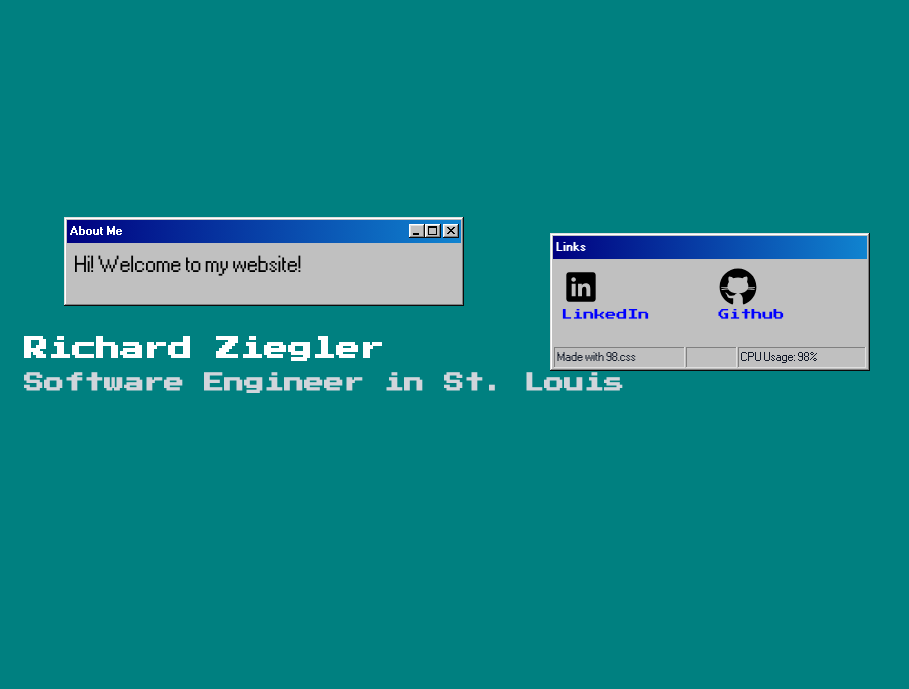
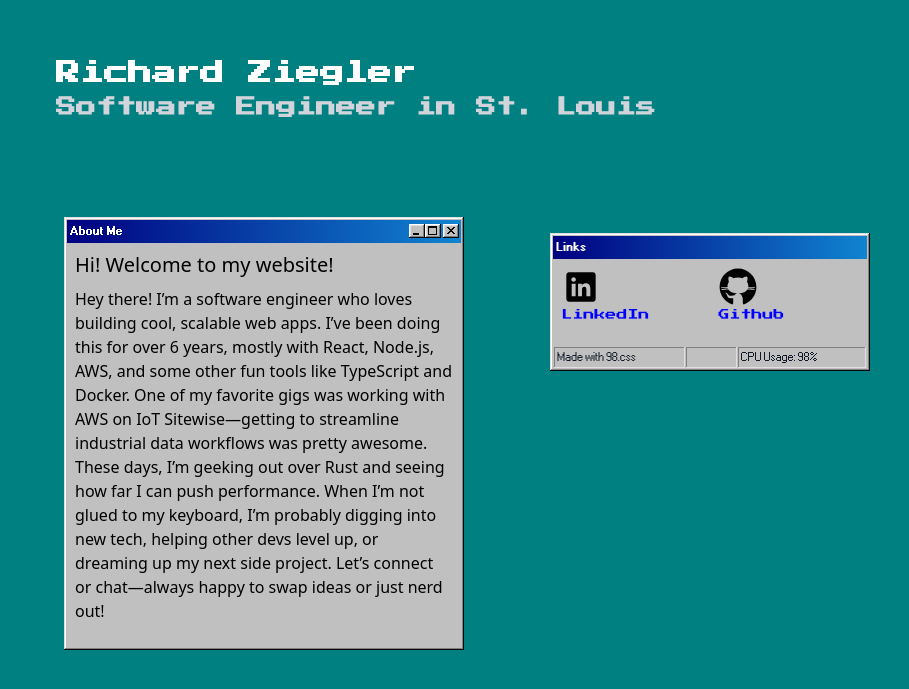
Before and after one commit to richardziegler/richardziegler.dev, an Eleventy site: page src/index.html in a window 1280 px wide. Shown: the part 103-792 px from the top of the page, without its empty margins (0-909 px from the left). Built offline with nearby package versions, Linux system fonts and the light colour scheme; Eleventy itself is replaced by a stand-in of ours; files that its build step writes are made by us from their sources.

Commit message:
upgrade 11ty and Tailwind + some changes to index

```diff
--- a/src/index.html
+++ b/src/index.html
@@ -25,8 +25,8 @@ layout: default
 <link href="https://fonts.googleapis.com/css2?family=Press+Start+2P&display=swap" rel="stylesheet" />
 <link rel="stylesheet" href="https://unpkg.com/98.css" />
 <html class="bg-[#008080] overflow-scroll">
-<main class="container mx-auto flex flex-col flex-wrap items-center h-svh p-6 pt-24 md:flex-row md:pt-48 overflow-scroll">
-  <header class="flex w-full flex-col justify-center overflow-y-hidden lg:items-start xl:w-4/5">
+<main class="container flex flex-col flex-wrap h-lvh w-lvw p-6 pt-24 md:flex-row md:pt-40 md:pl-14 overflow-scroll">
+  <header class="">
     <h1 class="text-center text-2xl font-bold leading-tight md:text-left md:text-2xl font-press-start text-white">
       Richard Ziegler
     </h1>
@@ -34,25 +34,6 @@ layout: default
       class="mb-8 mt-1 text-center text-lg font-bold leading-tight md:text-left md:text-xl font-press-start text-gray-300">
       Software Engineer in St. Louis
     </h1>
-    <div class="flex flex-row justify-between w-5/6">
-      <div class="window" style="width: 400px" draggable="true" id="dragme">
-        <div class="title-bar">
-          <div class="title-bar-text">About Me</div>
-          <div class="title-bar-controls">
-            <button aria-label="Minimize"></button>
-            <button aria-label="Maximize"></button>
-            <button aria-label="Close"></button>
-          </div>
-        </div>
-        <div class="window-body">
-          <ul class="mb-6 text-center text-base leading-normal md:text-left md:text-xl text-black space-y-2">
-            <li>Hi! Welcome to my website!</li>
-            <li class="text-base"></li>
-          </ul>
-        </div>
-      </div>
-
-    </div>
 
     <!-- <h2
       class="my-4 text-center text-2xl font-bold leading-tight md:text-left md:text-3xl font-press-start uppercase text-white">
@@ -87,20 +68,28 @@ layout: default
       </div>
     </div>
   </header>
-  <br />
-  <br />
-  <br />
-  <br />
-  <br />
-  <br />
-  <br />
-  <br />
-  <br />
-  <br />
-  <br />
-  <br />
-  <br />
-  <br />
+  <div class="flex flex-row justify-between w-5/6">
+    <div class="window" style="width: 400px" draggable="true" id="dragme">
+      <div class="title-bar">
+        <div class="title-bar-text">About Me</div>
+        <div class="title-bar-controls">
+          <button aria-label="Minimize"></button>
+          <button aria-label="Maximize"></button>
+          <button aria-label="Close"></button>
+        </div>
+      </div>
+      <div class="window-body">
+        <ul class="mb-6 text-center text-base leading-normal md:text-left md:text-xl text-black space-y-2 font-sans">
+          <li>Hi! Welcome to my website!</li>
+          <li class="text-base">Hey there! I’m a software engineer who loves building cool, scalable web apps. I’ve been doing this for over 6 years, mostly with React, Node.js, AWS, and some other fun tools like TypeScript and Docker.
+
+            One of my favorite gigs was working with AWS on IoT Sitewise—getting to streamline industrial data workflows was pretty awesome. These days, I’m geeking out over Rust and seeing how far I can push performance.
+
+            When I’m not glued to my keyboard, I’m probably digging into new tech, helping other devs level up, or dreaming up my next side project. Let’s connect or chat—always happy to swap ideas or just nerd out!</li>
+        </ul>
+      </div>
+    </div>
+  </div>
 </main>
 
 </html>
```
Also changed, not shown: package.json (+5 -4 lines), eleventy.config.js (added), 1 other file.
